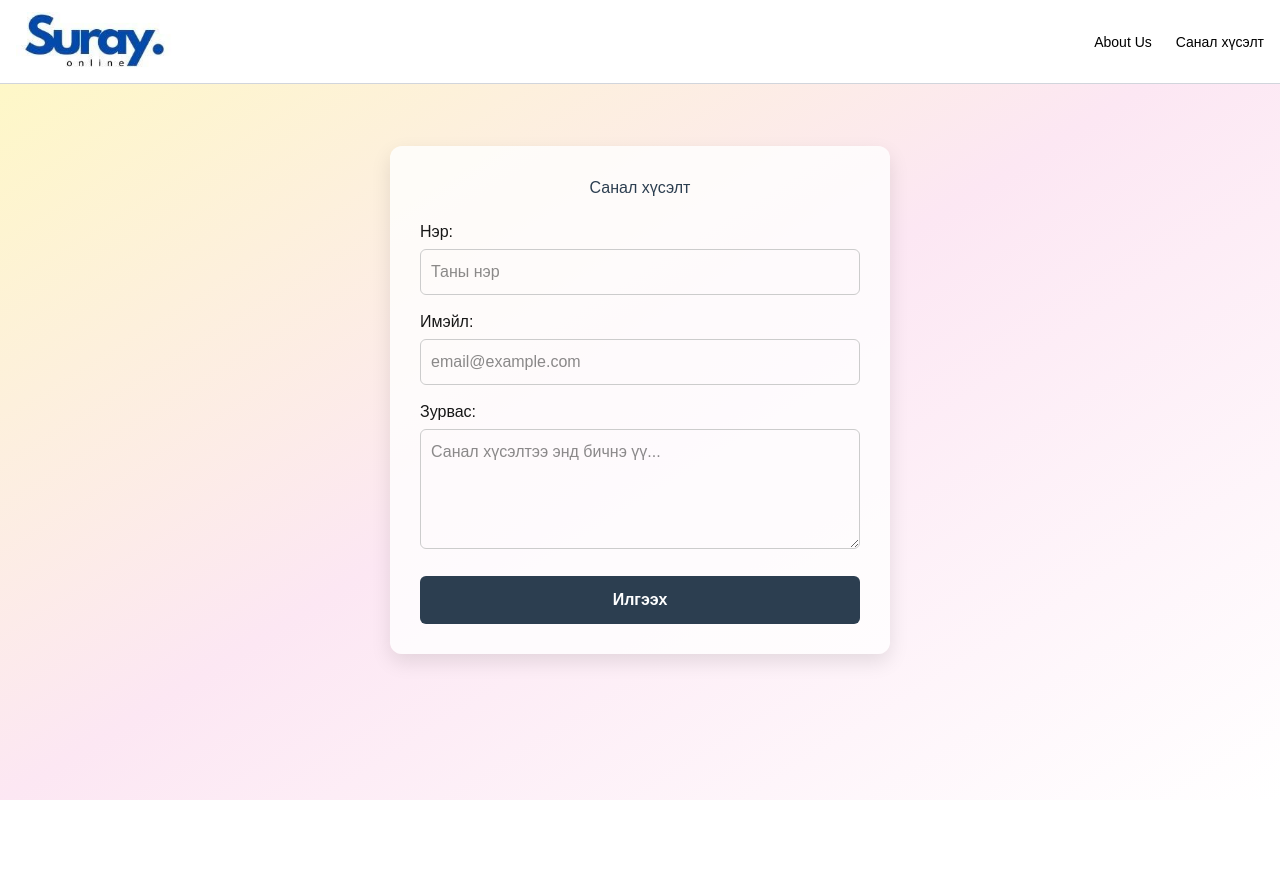
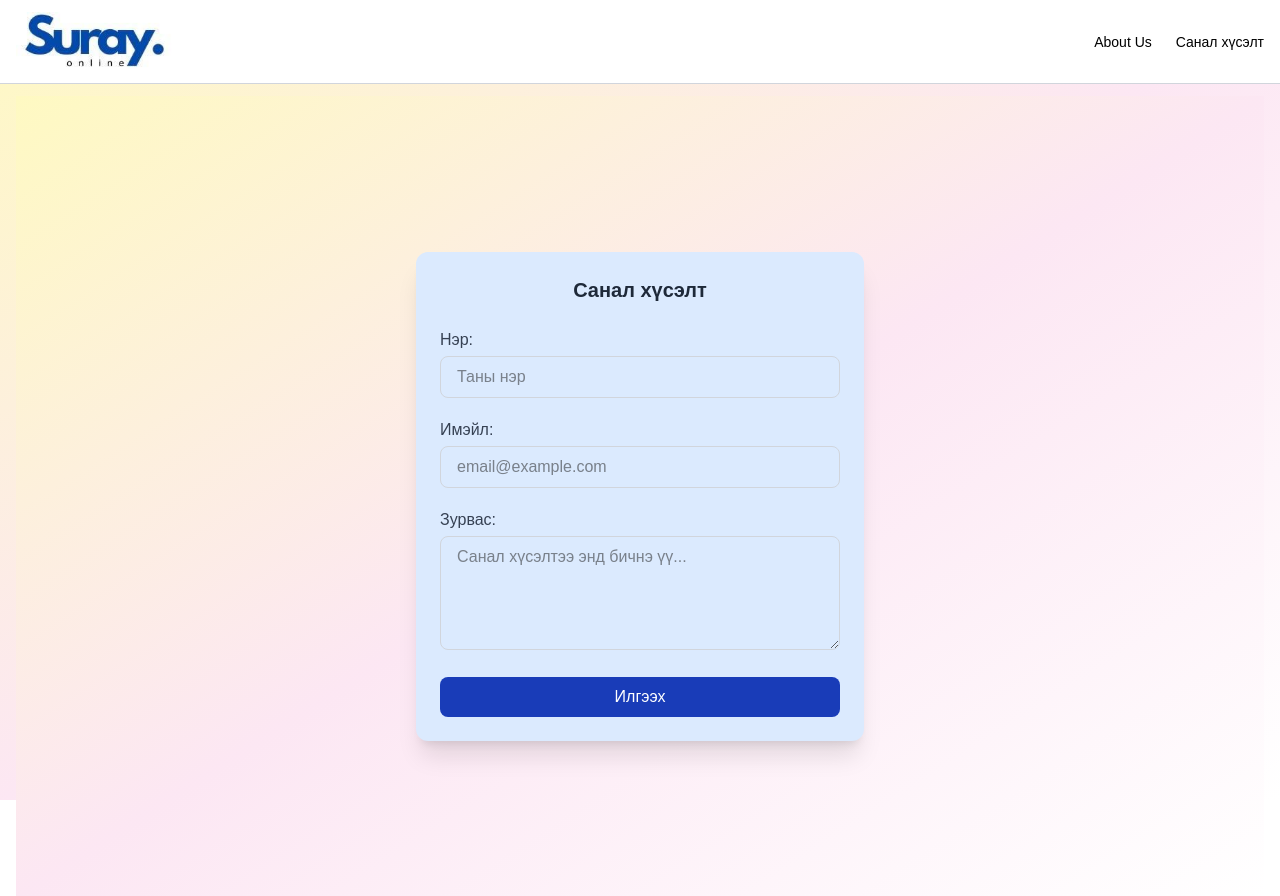
Before and after one commit to flexxxx77/suray.online, a Next.js app: page /feedback in a window 1280 px wide. Before the commit the page ends 800 px from the top, so only its background shows below. Built offline with nearby package versions, Linux system fonts and the light colour scheme.

Commit message:
feedback change

```diff
--- a/src/app/about/page.tsx
+++ b/src/app/about/page.tsx
@@ -1,9 +1,11 @@
+"use client";
 import { Mail } from "lucide-react";
 
 export default function About() {
   return (
     <main className="min-h-screen bg-gradient-to-b from-gray-900 to-black text-white flex flex-col items-center justify-center px-6 py-16">
       <h1 className="text-4xl font-bold text-yellow-400 mb-8">Бидний Тухай</h1>
+
       <div className="max-w-4xl text-lg leading-relaxed text-gray-200 bg-gray-800/60 p-8 rounded-2xl shadow-xl backdrop-blur-sm">
         <p className="mb-4">
           “GobiScholars Academy”-ийн “Spring Scholars 2025” хөтөлбөрийн “Passion Project” хичээлийн хүрээнд таван гишүүн нэгдэн “Suray.online” төслийг санаачилсан.
@@ -11,19 +13,24 @@ export default function About() {
         <p className="mb-4">
           Элсэлтийн ерөнхий шалгалтын эрх авах Монгол хэл бичгийн шалгалтад бэлдэхэд зориулсан үнэ төлбөргүй, бие даан суралцах боломжтой цахим материалын хүртээмж хангалттай эсэхийг шалгахын тулд бид ахлах ангийн 300 гаруй сурагчдаас судалгаа аван, судалгааны үр дүн дээр үндэслэн энэхүү төслийг эхлүүлсэн.
         </p>
-        <p className="mt-6 font-semibold text-yellow-300">Бидний зорилго:</p>
+
+        <p className="mt-6 font-semibold text-yellow-300 text-xl">Бидний зорилго:</p>
         <p className="mt-2">
           Монгол хэл бичгийн шалгалтад бэлтгэхэд зориулсан чанартай, үнэ төлбөргүй, хүртээмжтэй цахим орчинг бүх сурагчдад болон шалгалт өгөгчдөд бий болгох. Бид боловсрол бол хүн бүрийн эрхэм эрх хэмээн итгэдэг тул Suray.online платформ нь сурагч бүрийн амжилтад хүрэх замын эхлэл болно гэдэгт бүрэн итгэлтэй байна.
         </p>
 
-        <p className="text-sm text-center text-gray-400 mt-8 flex items-center justify-center gap-2">
+        {/* Footer credit section */}
+        <div className="mt-10 border-t border-gray-600 pt-6 text-center text-sm text-gray-400 space-y-1">
+          <p>Вэбсайтыг бүтээсэн:</p>
+          <p>21-р сургууль, 11а анги</p>
+          <p>Очир-Эрдэнэ</p>
+          <p className="flex items-center justify-center gap-1">
             <Mail size={16} className="text-gray-400" />
-          Вэбсайтыг бүтээсэн: 21-р сургууль, 11а анги — Очир-Эрдэнэ (
             <a href="mailto:ochrooto1@gmail.com" className="underline hover:text-yellow-400">
               ochrooto1@gmail.com
             </a>
-          )
           </p>
+        </div>
       </div>
     </main>
   );
--- a/src/app/feedback/page.tsx
+++ b/src/app/feedback/page.tsx
@@ -1,118 +1,64 @@
 "use client";
 
-import React, { useRef } from "react";
-import emailjs from "@emailjs/browser";
+import React from "react";
 
-export default function FeedbackForm() {
-  const form = useRef<HTMLFormElement | null>(null);
-
-  const sendEmail = (e: React.FormEvent<HTMLFormElement>) => {
-    e.preventDefault();
-
-    if (!form.current) return;
-
-    emailjs
-      .sendForm(
-        "service_7ypj80q",
-        "template_m712dut",
-        form.current,
-        "5SQifsW93f9FflQ4H"
-      )
-      .then(
-        (result) => {
-          console.log("Success:", result.text);
-          alert("Амжилттай илгээгдлээ!");
-          form.current?.reset();
-        },
-        (error) => {
-          console.log("Error:", error.text);
-          alert("Алдаа гарлаа! Дахин оролдоно уу.");
-        }
-      );
-  };
-
+export default function FeedbackPage() {
   return (
-    <form
-      ref={form}
-      onSubmit={sendEmail}
-      style={{
-        maxWidth: "500px",
-        margin: "50px auto",
-        padding: "30px",
-        background: "#ffffffcc",
-        borderRadius: "12px",
-        boxShadow: "0 8px 20px rgba(0,0,0,0.1)",
-        fontFamily: "sans-serif",
-      }}
-    >
-      <h2 style={{ textAlign: "center", marginBottom: "20px", color: "#2c3e50" }}>
+    <div className="min-h-screen flex items-center justify-center bg-gradient-to-br from-yellow-100 via-pink-100 to-white dark:from-gray-800 dark:via-gray-900 dark:to-gray-950 px-4">
+      <div className="w-full max-w-md p-6 rounded-xl shadow-xl bg-blue-100 dark:bg-blue-900">
+        <h2 className="text-center text-xl font-semibold text-gray-800 dark:text-white mb-6">
           Санал хүсэлт
         </h2>
 
-      <label style={{ display: "block", marginBottom: "5px" }}>Нэр:</label>
+        <form className="space-y-5">
+          {/* Нэр */}
+          <div>
+            <label htmlFor="name" className="block mb-1 font-medium text-gray-700 dark:text-gray-300">
+              Нэр:
+            </label>
             <input
               type="text"
-        name="name"
-        required
+              id="name"
+              className="w-full px-4 py-2 rounded-lg border border-gray-300 focus:outline-none focus:ring-2 focus:ring-blue-400"
               placeholder="Таны нэр"
-        style={{
-          width: "100%",
-          padding: "10px",
-          marginBottom: "15px",
-          borderRadius: "6px",
-          border: "1px solid #ccc",
-        }}
             />
+          </div>
 
-      <label style={{ display: "block", marginBottom: "5px" }}>Имэйл:</label>
+          {/* Имэйл */}
+          <div>
+            <label htmlFor="email" className="block mb-1 font-medium text-gray-700 dark:text-gray-300">
+              Имэйл:
+            </label>
             <input
               type="email"
-        name="email"
-        required
+              id="email"
+              className="w-full px-4 py-2 rounded-lg border border-gray-300 focus:outline-none focus:ring-2 focus:ring-blue-400"
               placeholder="email@example.com"
-        style={{
-          width: "100%",
-          padding: "10px",
-          marginBottom: "15px",
-          borderRadius: "6px",
-          border: "1px solid #ccc",
-        }}
             />
+          </div>
 
-      <label style={{ display: "block", marginBottom: "5px" }}>Зурвас:</label>
+          {/* Зурвас */}
+          <div>
+            <label htmlFor="message" className="block mb-1 font-medium text-gray-700 dark:text-gray-300">
+              Зурвас:
+            </label>
             <textarea
-        name="message"
-        required
+              id="message"
+              rows={4}
+              className="w-full px-4 py-2 rounded-lg border border-gray-300 focus:outline-none focus:ring-2 focus:ring-blue-400"
               placeholder="Санал хүсэлтээ энд бичнэ үү..."
-        style={{
-          width: "100%",
-          padding: "10px",
-          marginBottom: "20px",
-          height: "120px",
-          borderRadius: "6px",
-          border: "1px solid #ccc",
-          resize: "vertical",
-        }}
-      />
+            ></textarea>
+          </div>
 
+          {/* Илгээх товч */}
           <button
             type="submit"
-        style={{
-          width: "100%",
-          padding: "12px",
-          backgroundColor: "#2c3e50",
-          color: "white",
-          fontWeight: "bold",
-          border: "none",
-          borderRadius: "6px",
-          cursor: "pointer",
-          transition: "background-color 0.3s",
-        }}
-        onMouseOver={(e) => (e.currentTarget.style.backgroundColor = "#1a242f")}
-        onMouseOut={(e) => (e.currentTarget.style.backgroundColor = "#2c3e50")}
+            className="w-full bg-blue-800 text-white py-2 rounded-lg hover:bg-blue-900 transition"
           >
             Илгээх
           </button>
         </form>
+      </div>
+    </div>
   );
 }
```
Also changed, not shown: src/app/layout.tsx (+4 -4 lines). Lines whose indentation alone changed are shown as unchanged.
